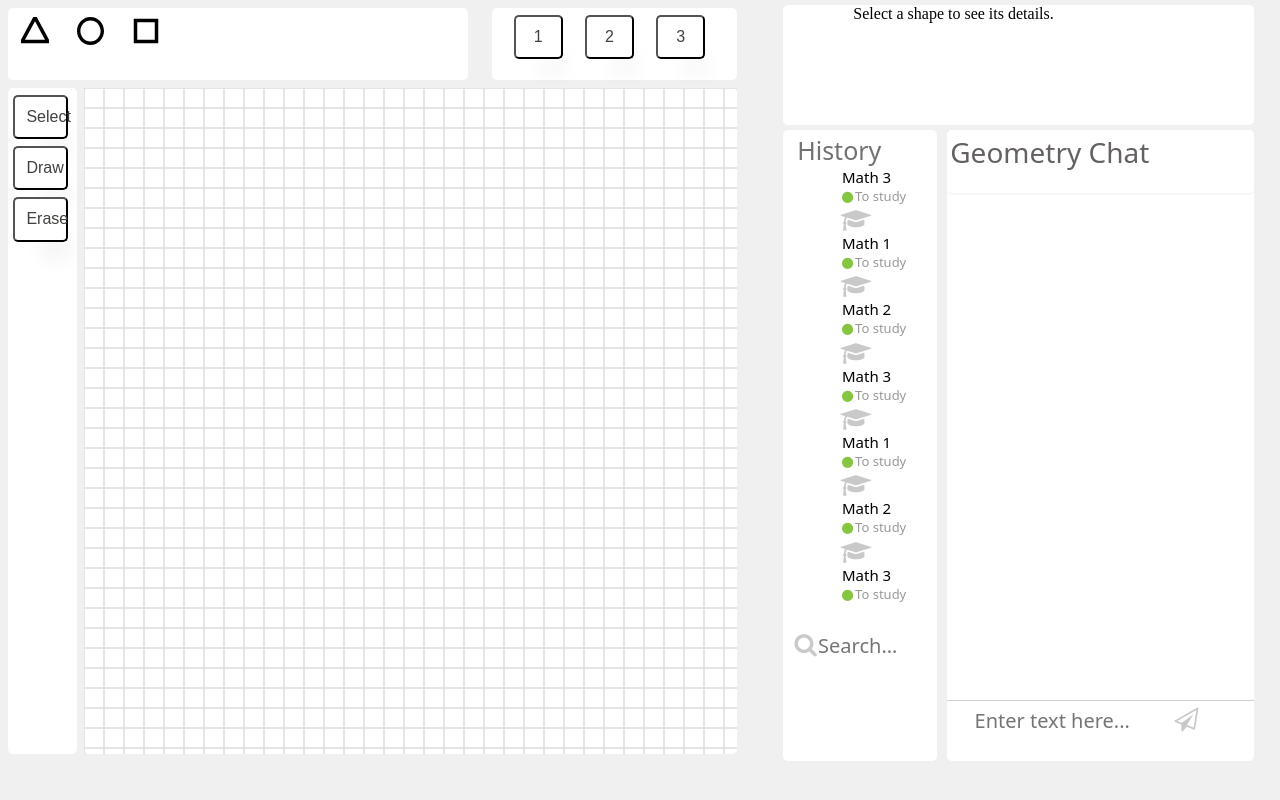
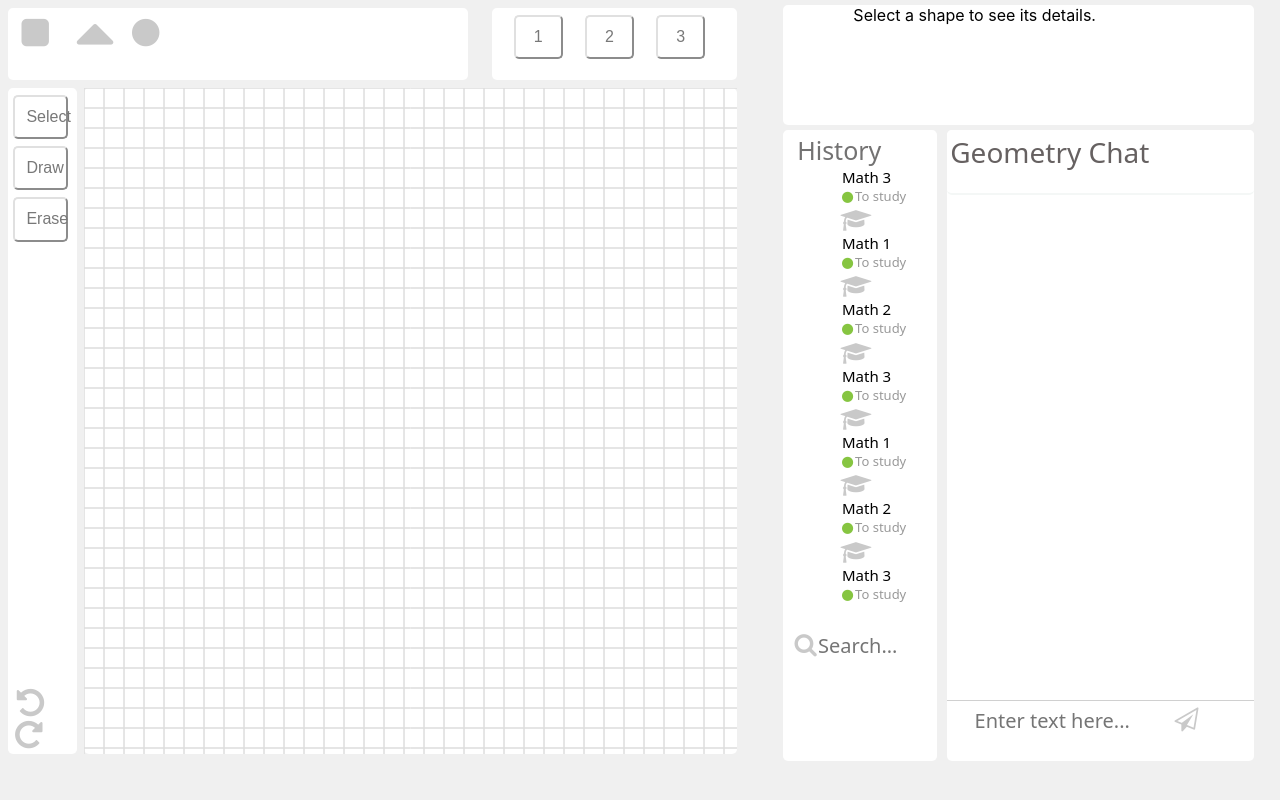
Before and after one commit to MakarenkoAI/geometry-app, a React (Create React App) app: page /editor in a window 1280 px wide. Built offline with nearby package versions, Linux system fonts and the light colour scheme.

Commit message:
Update/interface (#10)
* improve main-page-interface
---------

Co-authored-by: Anna Makarenko <manaha@gmail.com>

```diff
--- a/package.json
+++ b/package.json
@@ -9,6 +9,7 @@
     "font-awesome": "^4.7.0",
     "react": "^18.3.1",
     "react-dom": "^18.3.1",
+    "react-icons": "^5.3.0",
     "react-router-dom": "^6.26.2",
     "react-scripts": "^5.0.1",
     "web-vitals": "^2.1.4"
--- a/src/pages/Chat/components/ChatWindow.js
+++ b/src/pages/Chat/components/ChatWindow.js
@@ -70,7 +70,7 @@ const InputMessage = ({ messageText }) => {
 }
 
 const Message = ({ text, classMessage }) => {
-    if (classMessage == 'output') {
+    if (classMessage === 'output') {
         return (<OutputMessage messageText={text} />);
     }
     else {
@@ -87,7 +87,7 @@ let messages = [
 ]
 
 const ChatWindow = () => {
-    const [message, setMessage] = useState("");
+    const [,setMessage] = useState("");
 
     const handleMessage = (msg) => {
         setMessage(msg);
--- a/src/pages/Editor/components/ShapeBar.js
+++ b/src/pages/Editor/components/ShapeBar.js
@@ -6,20 +6,21 @@ import '../editor.css';
 
 const shapes = [
     {
+        Shape: 'Rectangle',
+        img: 'fa fa-square fa-2x',
+        src: rectangle,
+    },
+    {
         Shape: 'Triangle',
-        img: 'fa fa-paper-plane-o fa-2x',
+        img:'fa fa-sort-asc fa-4x',
         src: triangle,
     },
     {
         Shape: 'Circle',
-        img: 'fa fa-paper-plane-o fa-2x',
+        img: 'fa fa-circle fa-2x',
         src: circle,
     },
-    {
-        Shape: 'Rectangle',
-        img: 'fa fa-paper-plane-o fa-2x',
-        src: rectangle,
-    },
+
 ]
 
 const ShapeBar = ({ setSelectedShape }) => {
@@ -27,11 +28,11 @@ const ShapeBar = ({ setSelectedShape }) => {
         <div className='shapebar round-border'>
             {shapes.map((shape, index) => (
                 <span>
-                    <img id='shapebuttons' className='selectedBtn' src={shape.src} onClick={() => setSelectedShape(shape.Shape)} />
+                    <i id='shapebuttons' class={shape.img} onClick={() => setSelectedShape(shape.Shape)}></i>
                 </span>
             ))
             }
-
+            <div id='BsFillTriangleFill'></div>
         </div>
     );
 };
--- a/src/pages/Editor/components/ShapeInfo.js
+++ b/src/pages/Editor/components/ShapeInfo.js
@@ -5,7 +5,7 @@ const ShapeInfo = ({ shape }) => {
     const GRID_SIZE = 20;
     const canvasHeight = 600;
     if (!shape) {
-        return <div className='shapeinfo round-border numberstyle'>
+        return <div className='shapeinfo round-border'>
             <div style={{ marginLeft: '70px' }}>
                 Select a shape to see its details.
             </div>
@@ -20,12 +20,12 @@ const ShapeInfo = ({ shape }) => {
     };
 
     return (
-        <div className='shapeinfo round-border numberstyle'>
+        <div className='shapeinfo round-border'>
             <div style={{ marginLeft: '70px' }}>
                 Shape Details<br></br>
-                Type: {shape.type}<br></br>
+                Type: {shape.type}
                 <div style={{ overflowX: 'auto' }}>
-                    <table className='numberstyle'>
+                    <table>
                         <th>
                             <tr>X</tr>
                             <tr>Y</tr>
--- a/src/pages/Editor/components/Toolbar.js
+++ b/src/pages/Editor/components/Toolbar.js
@@ -5,12 +5,16 @@ const Toolbar = ({ setSelectedTool }) => {
     const tools = ['Select', 'Draw', 'Erase'];
     return (
         <div className='toolbar round-border'>
-            <div>
+            <div className='instruments'>
                 {tools.map((tool, index) => (
-                    <button className='toolButton round-border selectedBtn' role="button" key={index} onClick={() => setSelectedTool(tool)}>
+                    <button className='toolButton round-border selectedBtn' key={index} onClick={() => setSelectedTool(tool)}>
                         {tool}
                     </button>
                 ))}
+            </div>
+            <div className='back'>
+                <i id='fa-buttons' class="fa fa-undo fa-2x cntr" aria-hidden="true"></i>
+                <i id='fa-buttons' class="fa fa-undo fa-2x rotate" aria-hidden="true"></i>
             </div>
         </div>
 
--- a/src/pages/Editor/editor.css
+++ b/src/pages/Editor/editor.css
@@ -29,6 +29,18 @@
   margin-top: 1%;
   height: 98%;
   background-color: #ffffff;
+}
+
+.instruments{
+  height: 90%;
+}
+
+.back{
+  height: 10%;
+}
+
+.cntr{
+  margin-left: 13%;
 }
 
 .canvasFrame {
@@ -83,6 +95,8 @@
   margin-left: 3%;
   margin-top: 2%;
   cursor: pointer;
+  color: #c9c9c9;
+  text-shadow: 1px 1px 1px #ffffff;
 }
 
 .shapebar {
@@ -108,19 +122,14 @@
 }
 
 .toolButton {
-  display: flex;
-  align-self: center;
   background-color: #fff;
-  background-image: none;
-  border: 2px thick #7f7f7f;
   width: 80%;
-  box-shadow: rgba(0, 0, 0, .2) 15px 28px 25px -18px;
-  color: #41403e;
+  border-color: #e0e0e0;
+  color: #787878;
   cursor: pointer;
   font-family: Neucha, sans-serif;
   font-size: 1rem;
   padding: .7rem;
-  touch-action: manipulation;
   margin-left: 8%;
   margin-top: 10%;
 }
@@ -137,18 +146,15 @@
 .sheetButton {
   align-self: center;
   background-color: #fff;
-  background-image: none;
-  border: 2px thick #7f7f7f;
   width: 20%;
-  box-shadow: rgba(0, 0, 0, .2) 15px 28px 25px -18px;
-  color: #41403e;
   cursor: pointer;
   font-family: Neucha, sans-serif;
   font-size: 1rem;
   padding: .7rem;
-  touch-action: manipulation;
   margin-left: 9%;
   margin-top: 3%;
+  border-color: #e0e0e0;
+  color: #787878;
 }
 
 table {
@@ -160,13 +166,19 @@ th {
   border: 1px solid #b2b2b2;
   background: rgb(255, 255, 255);
   text-align: center;
-  color: rgb(105, 105, 105);
-  vertical-align: middle;
   padding: 10px;
+  width:auto;
+  font-family: 'Oxygen';
+  font-style: normal;
+  font-weight: 200;
 }
 
-.numberstyle {
-  font-family: 'Oxygen';
-  font-style: normal;
-  font-weight: 400;
+.rotate{
+  margin-left: 10%;
+  transform: scale(-1, 1)
 }
+
+#fa-buttons {
+  color: #c9c9c9;
+  text-shadow: 1px 1px 1px #ffffff;
+}
```
Also changed, not shown: 1 other file (tests, documents, lock files or other folders).
